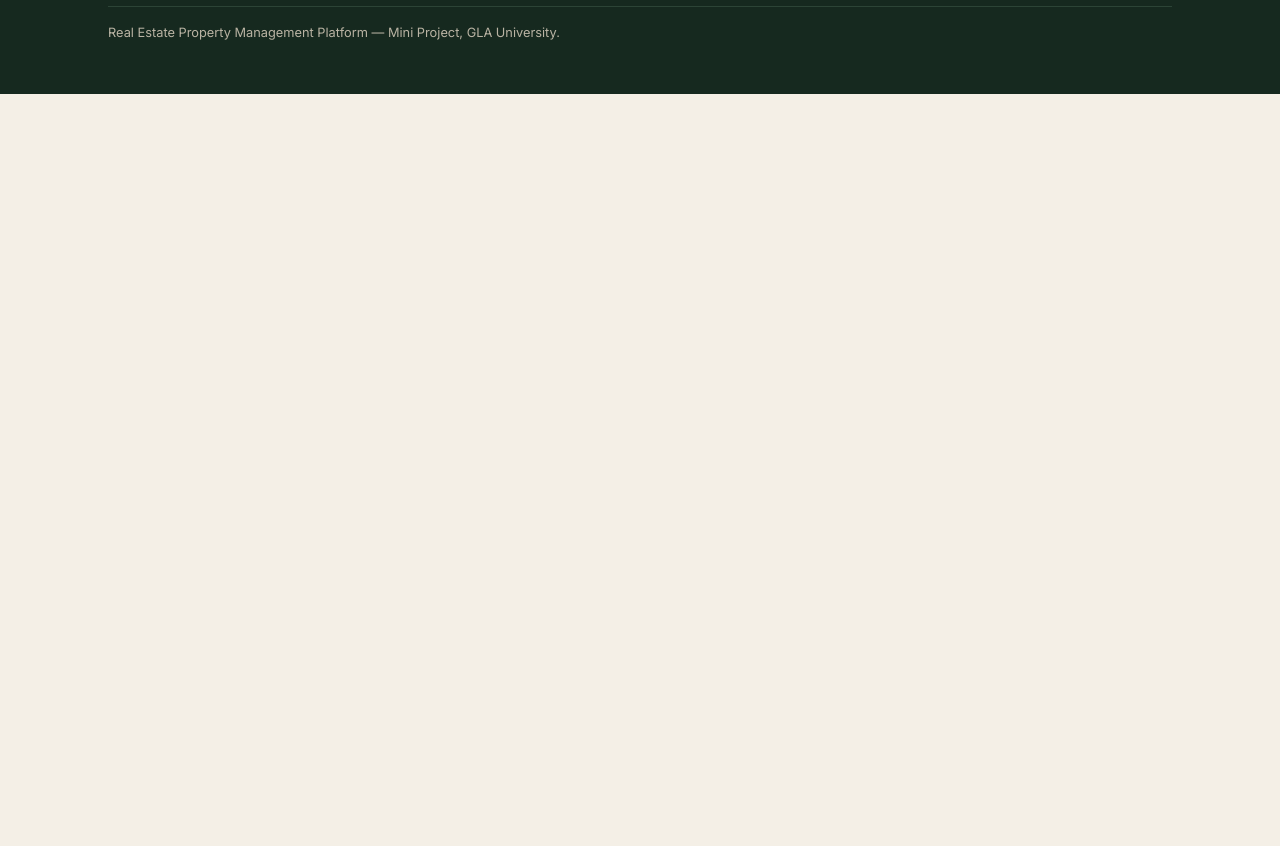
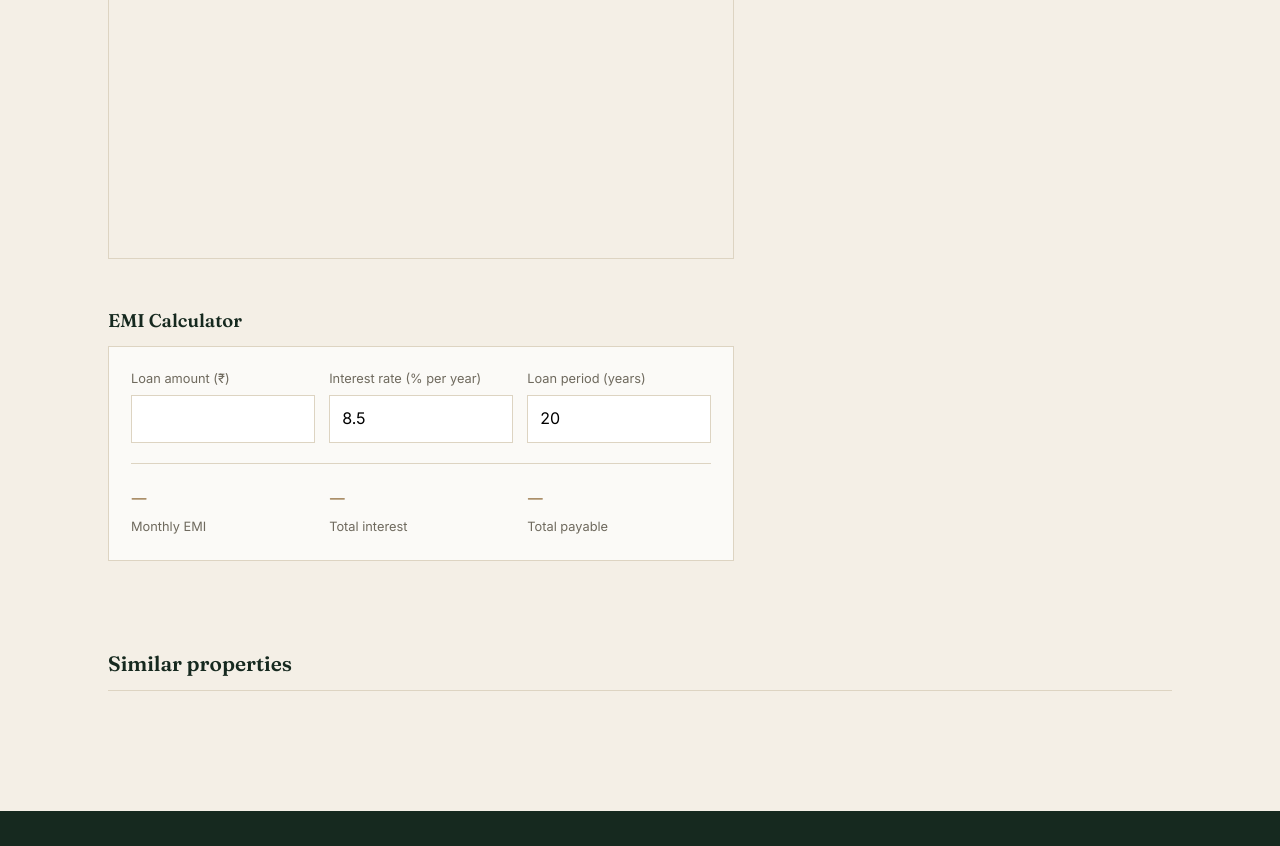
Before and after one commit to priyanshigoyal1cs24-jpg/Real-Estate-Property-Management-Platform-, a plain HTML site: page property.html in a window 1280 px wide. Shown: the part 1425-2271 px from the top of the page. Before the commit the page ends 1519 px from the top, so only its background shows below. Drawn offline with Linux system fonts and the light colour scheme.

Commit message:
Add EMI calculator and similar properties section

```diff
--- a/property.html
+++ b/property.html
@@ -17,6 +17,7 @@
       <ul>
         <li><a href="index.html">Home</a></li>
         <li><a href="listings.html">Listings</a></li>
+        <li><a href="add-property.html">Add Property</a></li>
         <li><a href="property.html" class="active">Property Details</a></li>
         <li><a href="contact.html">Contact</a></li>
       </ul>
@@ -44,13 +45,46 @@
           </div>
           <p class="location-line" id="prop-location"></p>
 
+          <div class="badge-row" id="badge-row"></div>
+
           <div class="spec-strip" id="spec-strip"></div>
+
+          <div class="manage-row">
+            <a href="add-property.html" class="action-link" id="edit-link">Edit property</a>
+            <button type="button" class="action-delete" id="delete-btn">Delete property</button>
+          </div>
 
           <h2 class="section-title">Description</h2>
           <p class="description" id="prop-description"></p>
 
           <h2 class="section-title">Amenities</h2>
           <ul class="amenities-list" id="amenities"></ul>
+
+          <h2 class="section-title">Location</h2>
+          <iframe class="map-frame" id="map-frame" title="Map of the property location" loading="lazy" referrerpolicy="no-referrer-when-downgrade"></iframe>
+
+          <h2 class="section-title">EMI Calculator</h2>
+          <div class="emi-box">
+            <div class="emi-grid">
+              <div>
+                <label for="emi-amount">Loan amount (₹)</label>
+                <input type="number" id="emi-amount" min="0">
+              </div>
+              <div>
+                <label for="emi-rate">Interest rate (% per year)</label>
+                <input type="number" id="emi-rate" value="8.5" min="0" step="0.1">
+              </div>
+              <div>
+                <label for="emi-years">Loan period (years)</label>
+                <input type="number" id="emi-years" value="20" min="1" max="40">
+              </div>
+            </div>
+            <div class="emi-result">
+              <div><span class="num" id="emi-monthly">—</span><span class="label">Monthly EMI</span></div>
+              <div><span class="num" id="emi-interest">—</span><span class="label">Total interest</span></div>
+              <div><span class="num" id="emi-total">—</span><span class="label">Total payable</span></div>
+            </div>
+          </div>
         </div>
       </div>
 
@@ -74,6 +108,12 @@
       </aside>
 
     </div>
+
+    <div id="similar-section" class="similar-section">
+      <h2 class="section-title">Similar properties</h2>
+      <div class="property-grid" id="similar-grid"></div>
+    </div>
+
   </div>
 </section>
 
```
